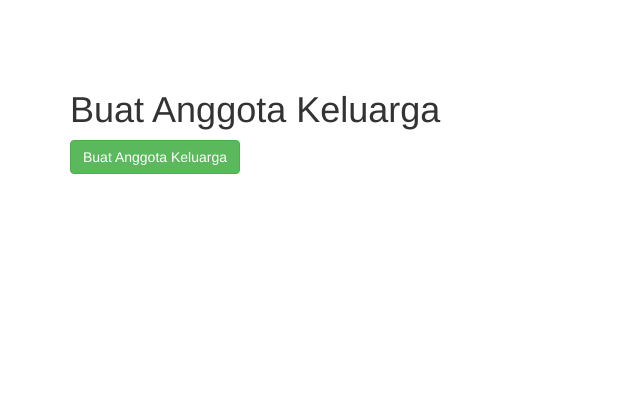
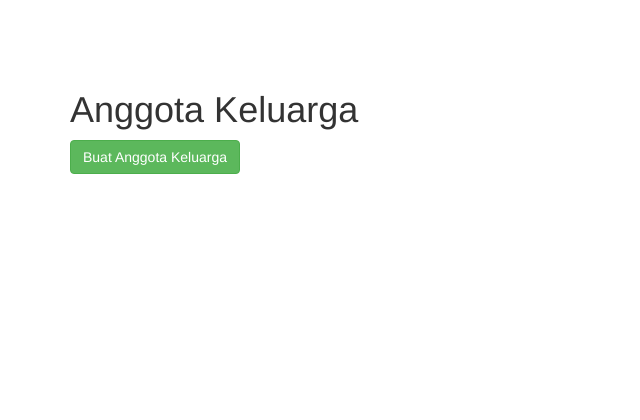
Before and after one commit to d3vk/AdminRT-RW, a Yii app: template views/anggota-keluarga/index.php in a window 1280 px wide. Shown: the top 420 px of the page, without its empty margins (0-640 px from the left). Run offline with PHP 8.4 and a stand-in for Yii, Linux system fonts and the light colour scheme; the template is opened without the code that fills it: most values are stand-ins (such as "Sample title", 1, 10 or a date in 2020); data that the repository does not hold is empty; some libraries are stand-ins or nearby versions.

Commit message:
Finalization

```diff
--- a/views/anggota-keluarga/index.php
+++ b/views/anggota-keluarga/index.php
@@ -7,7 +7,7 @@ use yii\grid\GridView;
 /* @var $searchModel app\models\AnggotaKeluargaSearch */
 /* @var $dataProvider yii\data\ActiveDataProvider */
 
-$this->title = 'Buat Anggota Keluarga';
+$this->title = 'Anggota Keluarga';
 $this->params['breadcrumbs'][] = $this->title;
 ?>
 <div class="anggota-keluarga-index">
--- a/views/site/userpage.php
+++ b/views/site/userpage.php
@@ -133,7 +133,8 @@ $this->params['breadcrumbs'][] = $this->title;
                     [
                         'url' => '#',
                         'label' => 'Home (' . $nik . ')',
-                        'icon' => 'home'
+                        'icon' => 'home',
+                        'active' => ($item == 'site')
                     ], [
                         'url' => 'index.php?r=site%2Fview-member',
                         'label' => 'Lihat Anggota',
```
